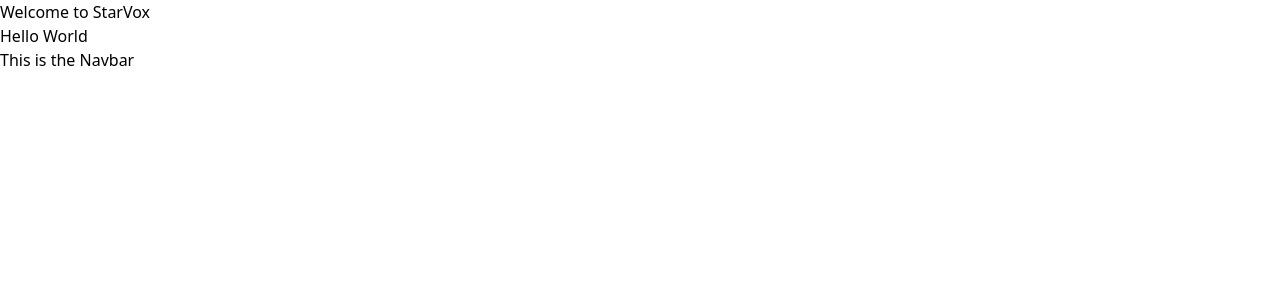
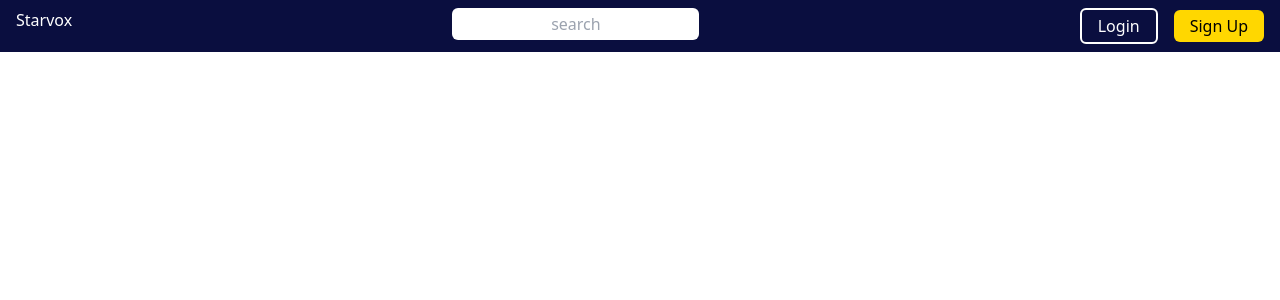
Before and after one commit to franklinobiukwu/starvox-frontend, a React (Vite) app: page / in a window 1280 px wide. Shown: the top 300 px of the page. Built offline with nearby package versions, Linux system fonts and the light colour scheme.

Commit message:
Created navbar, added tailwind css, made changed in tailwind css config, and removed welcome to starvox demo test - Author Siduduzile

```diff
--- a/src/App.jsx
+++ b/src/App.jsx
@@ -6,8 +6,6 @@ export default function App() {
 
 	return(
 		<>
-			<h1>Welcome to StarVox</h1>
-			<Hello/>
 			<Navbar/>
 		</>
 	)
--- a/src/components/Navbar.jsx
+++ b/src/components/Navbar.jsx
@@ -2,7 +2,24 @@ const Navbar = () => {
 
 	return(
 		<>
-			<h1>This is the Navbar</h1>
+			<div className="navbar flex bg-navy text-white justify-between px-4 py-2">
+				{/* Left hand side of the navbar */}
+				<div className="left-hand-navbar">
+					<p>Starvox</p>
+				</div>
+
+				{/* Search Bar */}
+				<div className="search-bar">
+					<input placeholder="search" className="input-search px-2 py-1 text-center rounded-md" />
+				</div>
+
+
+				{/* Right hand side of the navbar*/}
+				<div className="right-hand-navbar">
+					<button className="Login px-4 py-1 rounded-md border-2 border-white-500">Login</button>
+					<button className="Sign Up ml-4 bg-yellow px-4 py-1 text-black rounded-md">Sign Up</button>
+				</div>
+			</div>
 		</>
 	)
 }
--- a/tailwind.config.js
+++ b/tailwind.config.js
@@ -1,4 +1,6 @@
 /** @type {import('tailwindcss').Config} */
+const colors = require('tailwindcss/colors')
+
 export default {
   content: [
       "./index.html",
@@ -6,6 +8,15 @@ export default {
   ],
   theme: {
     extend: {},
+    colors: {
+      transparent: 'transparent',
+      current: 'currentColor',
+      white: colors.white,
+      grey: colors.grey,
+      'navy': '#0A0E3F',
+      'yellow': '#FFD700',
+      black: colors.black,
+    },
   },
   plugins: [],
 }
```
